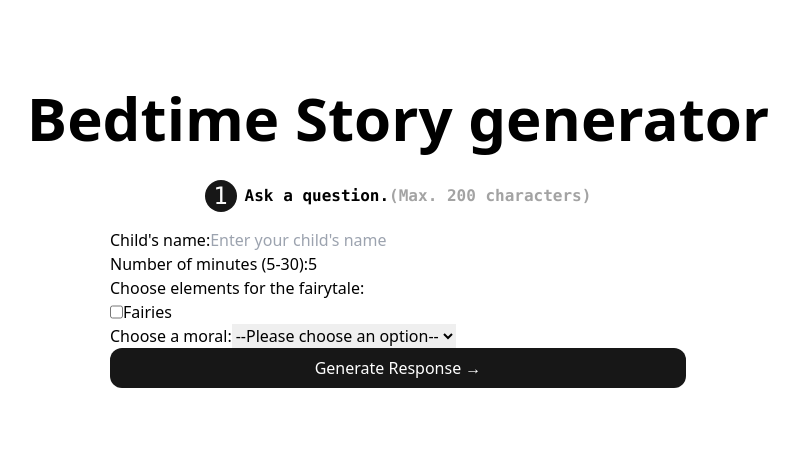
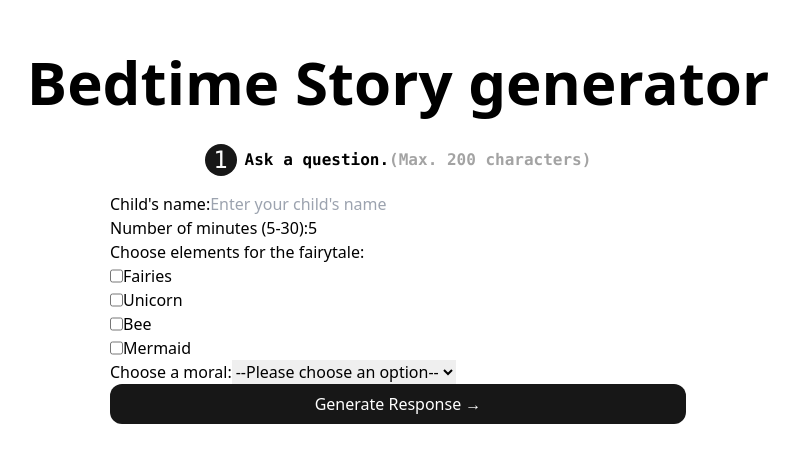
Before and after one commit to wilsonespina/bedtime-story, a Next.js app: page / in a window 1280 px wide. Shown: the part 170-632 px from the top of the page, without its empty margins (242-1041 px from the left). Built offline with nearby package versions, Linux system fonts and the light colour scheme.

Commit message:
fix: fixing duplicate details WIP

```diff
--- a/app/components/client-section/ClientSection.tsx
+++ b/app/components/client-section/ClientSection.tsx
@@ -20,59 +20,62 @@ export default function ClientSection() {
     Can you make up a bedtime story for a 2-year old called ${name}. Can it include: ${detailsSting(storyDetails)}? Can the moral of the story be ${moral}? Can the story last for ${minutes} minutes?
     Generate a response with less than 3000 characters.`;
 
-  const generateResponse = async (e: React.MouseEvent<HTMLButtonElement>) => {
-    e.preventDefault();
-    setResponse("");
-    setLoading(true);
+    const generateResponse = async (e: React.MouseEvent<HTMLButtonElement>) => {
+      e.preventDefault();
+      setResponse("");
+      setLoading(true);
 
-    const response = await fetch("/api/generate", {
-      method: "POST",
-      headers: {
-        "Content-Type": "application/json",
-      },
-      body: JSON.stringify({
-        prompt,
-      }),
-    });
+      const DATA = {storyDetails}
+      console.log("🚀 ~ file: ClientSection.tsx:29 ~ generateResponse ~ DATA:", DATA)
+      console.log("🚀 ~ file: ClientSection.tsx:22 ~ ClientSection ~ prompt:", prompt)
 
-    if (!response.ok) {
-      throw new Error(response.statusText);
-    }
+    // const response = await fetch("/api/generate", {
+    //   method: "POST",
+    //   headers: {
+    //     "Content-Type": "application/json",
+    //   },
+    //   body: JSON.stringify({
+    //     prompt,
+    //   }),
+    // });
 
-    // This data is a ReadableStream
-    const data = response.body;
-    if (!data) {
-      return;
-    }
+    // if (!response.ok) {
+    //   throw new Error(response.statusText);
+    // }
 
-    const reader = data.getReader();
-    const decoder = new TextDecoder();
-    let done = false;
+    // // This data is a ReadableStream
+    // const data = response.body;
+    // if (!data) {
+    //   return;
+    // }
 
-    while (!done) {
-      const { value, done: doneReading } = await reader.read();
-      done = doneReading;
-      const chunkValue = decoder.decode(value);
-      setResponse((prev) => prev + chunkValue);
-    }
+    // const reader = data.getReader();
+    // const decoder = new TextDecoder();
+    // let done = false;
+
+    // while (!done) {
+    //   const { value, done: doneReading } = await reader.read();
+    //   done = doneReading;
+    //   const chunkValue = decoder.decode(value);
+    //   setResponse((prev) => prev + chunkValue);
+    // }
     setLoading(false);
   };
+
+  const handleCheckbox = (previousState, event:Event) => {
+    const val = event.target.value;
+    console.log("🚀 ~ file: ClientSection.tsx:67 ~ handleCheckbox ~ val:", val)
+    console.log("🚀 ~ file: ClientSection.tsx:69 ~ handleCheckbox ~ event.target.checked:", event.target.checked)
+    console.log("🚀 ~ file: ClientSection.tsx:70 ~ handleCheckbox ~ previousState:", previousState)
+    if (!previousState.includes(val) && event.target.checked) return [...previousState, val];
+    return previousState;
+  }
 
 
 
   return (
     <div className="w-full max-w-xl">
       <form>
-        {/* <textarea
-          value={input}
-          onChange={(e) => setInput(e.target.value)}
-          rows={4}
-          maxLength={1024}
-          className="focus:ring-neu w-full rounded-md border border-neutral-400
-          p-4 text-neutral-900 shadow-sm placeholder:text-neutral-400 focus:border-neutral-900"
-          placeholder={"e.g. What is React?"}
-        /> */}
-
         <div className="focus:ring-neu w-full flex">
           <label htmlFor="name">Child&apos;s name:</label>
           <input type="text" name="name" placeholder="Enter your child's name" onChange={e => setName(e.target.value)}/>
@@ -88,24 +91,24 @@ export default function ClientSection() {
             <legend>Choose elements for the fairytale:</legend>
 
             <div className="focus:ring-neu w-full flex">
-              <input type="checkbox" id="fairies" name="elements" value="fairies" onChange={e => setStoryDetails((prev) => [...prev, e.target.value])} />
+              <input type="checkbox" id="fairies" name="elements" value="fairies" onChange={e => setStoryDetails((prev) => handleCheckbox(prev, e))} />
               <label htmlFor="fairies">Fairies</label>
             </div>
 
-            {/* <div className="focus:ring-neu w-full flex">
-              <input type="checkbox" id="unicorn" name="elements" value="unicorn" />
+            <div className="focus:ring-neu w-full flex">
+              <input type="checkbox" id="unicorn" name="elements" value="unicorn" onChange={e => setStoryDetails((prev) => handleCheckbox(prev, e))} />
               <label htmlFor="unicorn">Unicorn</label>
             </div>
 
             <div className="focus:ring-neu w-full flex">
-              <input type="checkbox" id="bee" name="elements" value="bee" />
+              <input type="checkbox" id="bee" name="elements" value="bee" onChange={e => setStoryDetails((prev) => handleCheckbox(prev, e))} />
               <label htmlFor="bee">Bee</label>
             </div>
 
             <div className="focus:ring-neu w-full flex">
-              <input type="checkbox" id="mermaid" name="elements" value="mermaid" />
+              <input type="checkbox" id="mermaid" name="elements" value="mermaid" onChange={e => setStoryDetails((prev) => handleCheckbox(prev, e))} />
               <label htmlFor="mermaid">Mermaid</label>
-            </div> */}
+            </div>
 
           </fieldset>
         </div>
```
